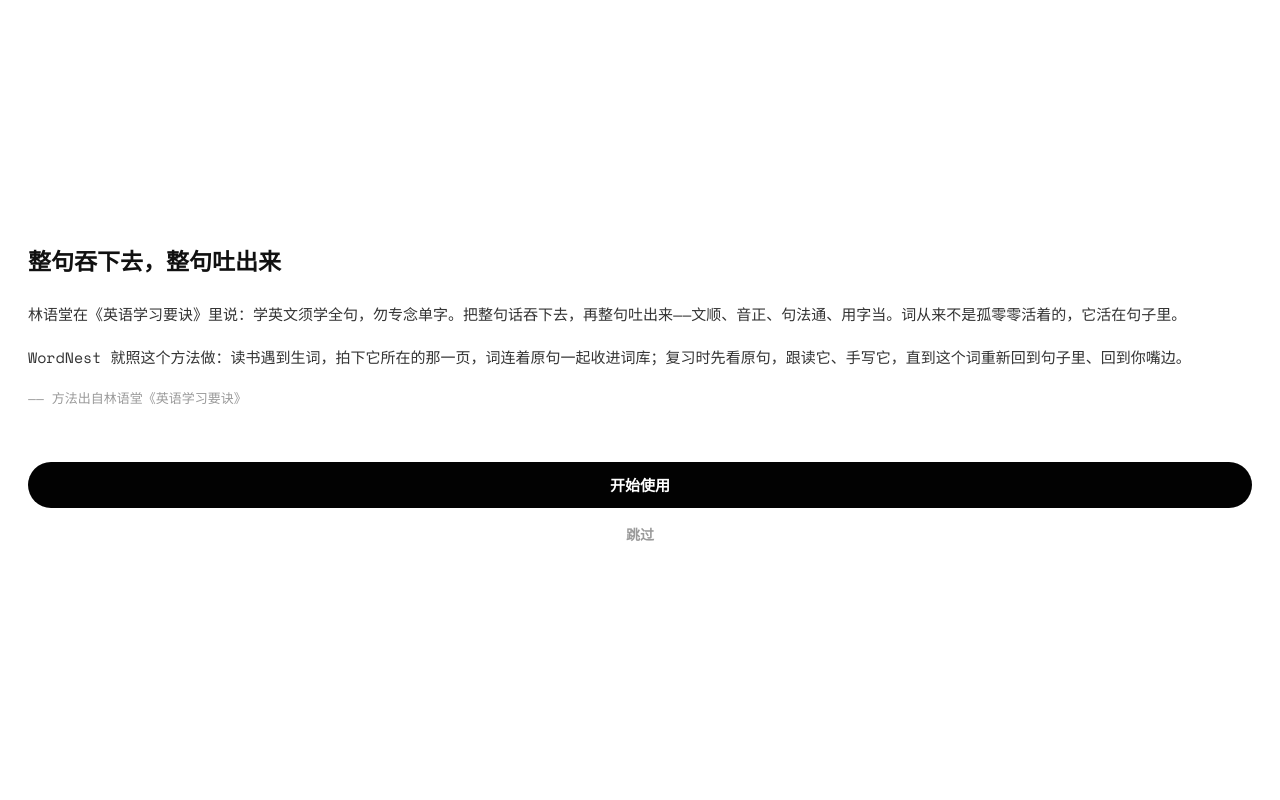
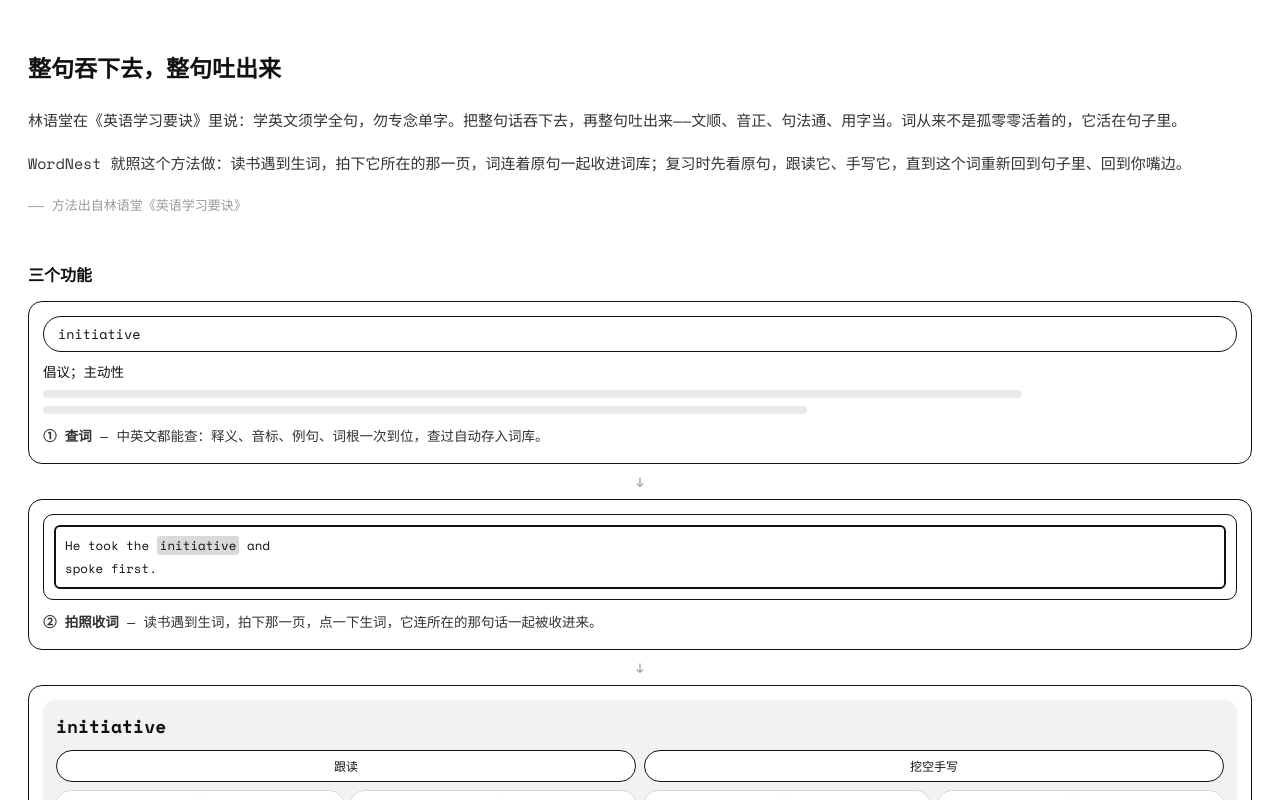
Before and after one commit to wenglinwei/wordnest, a plain HTML site: page index.html in a window 1280 px wide. Drawn offline with nearby package versions, Linux system fonts and the light colour scheme.

Commit message:
V3.6.9: the welcome/About page gains a three-function workflow under the Lin Yutang text — three hand-drawn mini UI panels in the app's own black/white style (search pill + gloss lines for 查词, a crop frame around a highlighted word in its sentence for 拍照收词, a gray flashcard with 跟读/挖空手写 and the four grade pills for 闪卡复习), joined by down arrows and one-line captions, closing with 吞下去 → 吐出来 → 记住了. Drawn as markup rather than screenshot images so it stays crisp and ships in the single file. The welcome page now scrolls so the buttons stay reachable.

```diff
--- a/index.html
+++ b/index.html
@@ -12,7 +12,7 @@
 <link rel="preconnect" href="https://fonts.googleapis.com">
 <link rel="preconnect" href="https://fonts.gstatic.com" crossorigin>
 <link href="https://fonts.googleapis.com/css2?family=Space+Mono:wght@400;700&display=swap" rel="stylesheet">
-<title>WordNest V3.6.8 — English Learning</title>
+<title>WordNest V3.6.9 — English Learning</title>
 <style>
 *{box-sizing:border-box}
 body{margin:0;background:#fff;color:#111;font-family:'Space Mono','Sarasa Mono SC',ui-monospace,'SF Mono',Menlo,'PingFang SC','Helvetica Neue',sans-serif;font-size:14px;-webkit-font-smoothing:antialiased}
@@ -60,7 +60,22 @@ nav button.active .ico{background:#111;color:#fff}
 .graph{height:300px;background:#f7f7f7;border-radius:12px;position:relative;overflow:hidden;margin-top:10px}
 .node{position:absolute;padding:9px 12px;border-radius:999px;background:#fff;border:1px solid #ddd;font-weight:700;font-size:14px;cursor:pointer}
 .line{position:absolute;height:2px;background:#ddd;transform-origin:0 50%}
-.welcome{position:fixed;inset:0;background:#fff;z-index:120;display:flex;flex-direction:column;justify-content:center;padding:32px 28px}
+.welcome{position:fixed;inset:0;background:#fff;z-index:120;display:flex;flex-direction:column;justify-content:flex-start;overflow-y:auto;padding:52px 28px 36px}
+.wflow{margin-top:30px}
+.wflow h2{font-size:16px;font-weight:700;margin:0 0 14px}
+.wstep{border:1.5px solid #111;border-radius:14px;padding:14px}
+.wstep .cap{font-size:13.5px;line-height:1.75;color:#333;margin-top:11px}
+.warrow{text-align:center;font-size:17px;color:#9a9a9a;line-height:1;margin:9px 0}
+.mock-search{border:1.5px solid #111;border-radius:999px;padding:7px 14px;font-size:13.5px}
+.mock-line{height:8px;background:#e9e9e9;border-radius:4px;margin-top:8px}
+.mock-photo{border:1.5px solid #111;border-radius:10px;padding:10px}
+.mock-crop{border:2px solid #111;border-radius:6px;padding:7px 9px;font-size:12.5px;line-height:1.85}
+.mock-hl{background:#d9d9d9;border-radius:3px;padding:0 3px}
+.mock-card{background:#f2f2f2;border-radius:12px;padding:13px}
+.mock-btns{display:flex;gap:8px;margin-top:11px}
+.mock-btn{flex:1;border:1.5px solid #111;border-radius:999px;text-align:center;font-size:12px;padding:6px 0;background:#fff}
+.mock-grades{display:flex;gap:6px;margin-top:8px}
+.mock-grade{flex:1;border:1.5px solid #d8d8d8;border-radius:999px;text-align:center;font-size:11px;padding:5px 0;color:#555;background:#fff}
 .welcome h1{font-size:23px;font-weight:700;margin:0 0 22px;line-height:1.4}
 .welcome p{font-size:15px;line-height:1.95;color:#333;margin:0 0 14px}
 .welcome .attr{color:#9a9a9a;font-size:13px}
@@ -277,7 +292,7 @@ textarea{width:100%;border:1.5px solid #e5e5e5;border-radius:10px;padding:11px 1
 </div>
 </section>
 
-<footer>WordNest V3.6.8 · 数据存本机</footer>
+<footer>WordNest V3.6.9 · 数据存本机</footer>
 </div>
 
 <div id="welcome" class="welcome hidden">
@@ -285,6 +300,29 @@ textarea{width:100%;border:1.5px solid #e5e5e5;border-radius:10px;padding:11px 1
 <p>林语堂在《英语学习要诀》里说：学英文须学全句，勿专念单字。把整句话吞下去，再整句吐出来——文顺、音正、句法通、用字当。词从来不是孤零零活着的，它活在句子里。</p>
 <p>WordNest 就照这个方法做：读书遇到生词，拍下它所在的那一页，词连着原句一起收进词库；复习时先看原句，跟读它、手写它，直到这个词重新回到句子里、回到你嘴边。</p>
 <p class="attr">—— 方法出自林语堂《英语学习要诀》</p>
+<div class="wflow">
+<h2>三个功能</h2>
+<div class="wstep">
+<div class="mock-search">initiative</div>
+<div style="font-size:13.5px;margin-top:9px">倡议；主动性</div>
+<div class="mock-line" style="width:82%"></div>
+<div class="mock-line" style="width:64%"></div>
+<div class="cap"><b>① 查词</b> — 中英文都能查：释义、音标、例句、词根一次到位，查过自动存入词库。</div>
+</div>
+<div class="warrow">↓</div>
+<div class="wstep">
+<div class="mock-photo"><div class="mock-crop">He took the <span class="mock-hl">initiative</span> and<br>spoke first.</div></div>
+<div class="cap"><b>② 拍照收词</b> — 读书遇到生词，拍下那一页，点一下生词，它连所在的那句话一起被收进来。</div>
+</div>
+<div class="warrow">↓</div>
+<div class="wstep">
+<div class="mock-card"><div style="font-size:18px;font-weight:700">initiative</div>
+<div class="mock-btns"><div class="mock-btn">跟读</div><div class="mock-btn">挖空手写</div></div>
+<div class="mock-grades"><div class="mock-grade">重来</div><div class="mock-grade">困难</div><div class="mock-grade">良好</div><div class="mock-grade">简单</div></div></div>
+<div class="cap"><b>③ 闪卡复习</b> — 先看原句想意思，再跟读、手写，最后给自己评分；到期的词会自动排到今天。</div>
+</div>
+<p style="text-align:center;color:#9a9a9a;font-size:13px;margin:18px 0 0">吞下去 → 吐出来 → 记住了</p>
+</div>
 <div class="wactions"><button id="welcomeGo">开始使用</button><button class="skipbtn" id="welcomeSkip">跳过</button></div>
 </div>
 <div id="toast" class="toast"></div>
```
